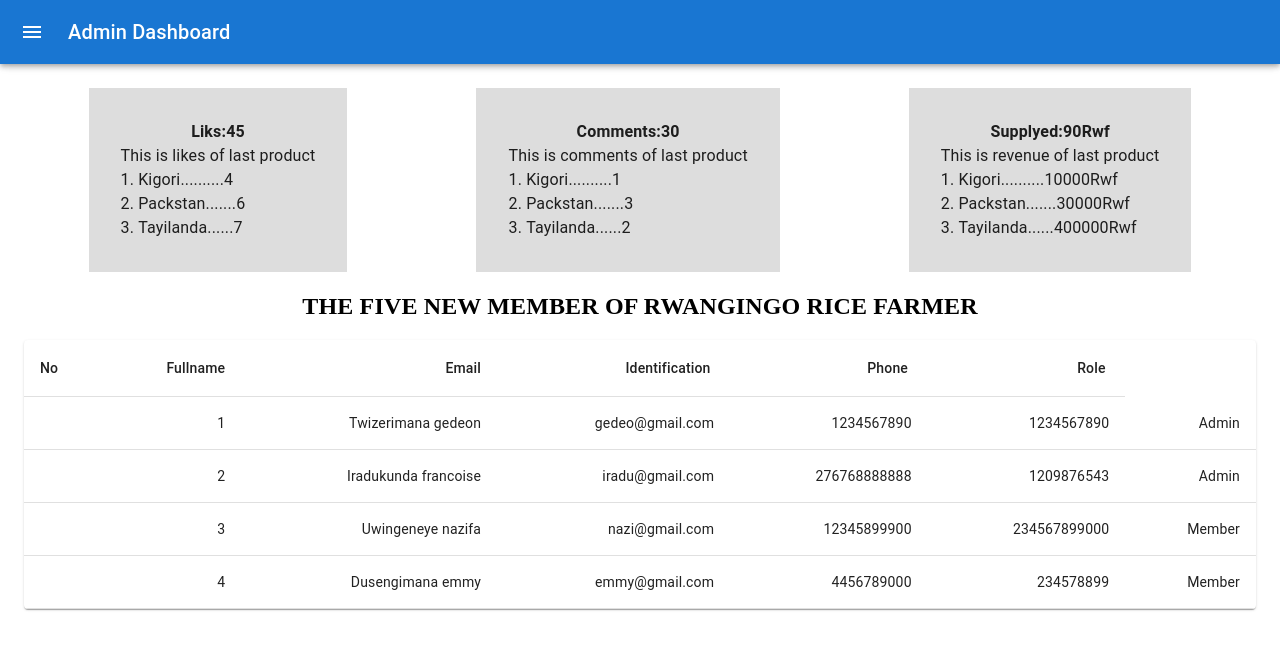
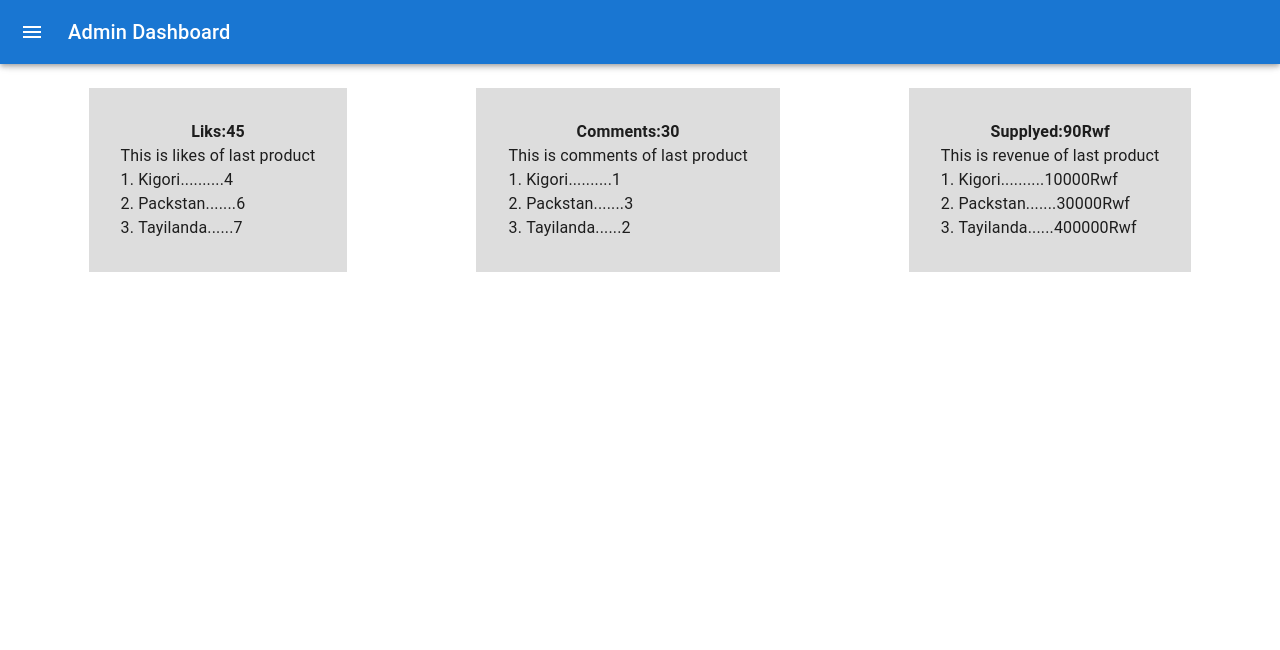
Before and after one commit to KAYITARES/ricer-farmer-fn, a React (Create React App) app in the folder farmer/: page /dashboard in a window 1280 px wide. Shown: the top 650 px of the page. Built offline with nearby package versions, Linux system fonts and the light colour scheme.

Commit message:
dashboard

```diff
--- a/farmer/src/pages/admindashbo.jsx
+++ b/farmer/src/pages/admindashbo.jsx
@@ -20,27 +20,9 @@ import InboxIcon from '@mui/icons-material/MoveToInbox';
 import MailIcon from '@mui/icons-material/Mail';
 import Logo from "../assets/logo.jpeg"
 
-import Table from '@mui/material/Table';
-import TableBody from '@mui/material/TableBody';
-import TableCell from '@mui/material/TableCell';
-import TableContainer from '@mui/material/TableContainer';
-import TableHead from '@mui/material/TableHead';
-import TableRow from '@mui/material/TableRow';
-import Paper from '@mui/material/Paper';
 
 
 
-function createData(No: number,Fullname: string,Email:string,Identification: number,Phone: number,Role: string,
-) {
-  return { No, Fullname,Email, Identification, Phone, Role, };
-}
-
-const rows = [
-  createData(1, "Twizerimana gedeon", "gedeo@gmail.com", 1234567890, 1234567890,"Admin"),
-  createData(2, "Iradukunda francoise", "iradu@gmail.com", 276768888888, 1209876543,"Admin"),
-  createData(3, "Uwingeneye nazifa", "nazi@gmail.com", 12345899900, 234567899000,"Member"),
-  createData(4, "Dusengimana emmy", "emmy@gmail.com", 4456789000, 234578899,"Member"),
-]
 
 const drawerWidth = 240;
 const Main = styled('main', { shouldForwardProp: (prop) => prop !== 'open' })(
@@ -200,42 +182,7 @@ export default function Dashboard() {
               </div>
           </div>
         <Typography paragraph>
-            <div className="member">
-              <h1 style={{color:"black"}}>The five new member of Rwangingo rice farmer</h1>
-              <TableContainer component={Paper}>
-      <Table sx={{ minWidth: 650 }} aria-label="simple table">
-        <TableHead>
-          <TableRow>
-            <TableCell >No</TableCell>
-            <TableCell align="right">Fullname</TableCell>
-            <TableCell align="right">Email</TableCell>
-            <TableCell align="right">Identification&nbsp;</TableCell>
-            <TableCell align="right">Phone&nbsp;</TableCell>
-            <TableCell align="right">Role&nbsp;</TableCell>
 
-          </TableRow>
-        </TableHead>
-        <TableBody>
-          {rows.map((row) => (
-            <TableRow
-              key={row.name}
-              six={{ '&:last-child td, &:last-child th': { border:0 } }}
-            >
-              <TableCell component="th" scope="row">
-                {row.name}
-              </TableCell>
-              <TableCell align="right">{row.No}</TableCell>
-              <TableCell align="right">{row.Fullname}</TableCell>
-              <TableCell align="right">{row.Email}</TableCell>
-              <TableCell align="right">{row.Identification}</TableCell>
-              <TableCell align="right">{row.Phone}</TableCell>
-              <TableCell align="right">{row.Role}</TableCell>
-            </TableRow>
-          ))}
-        </TableBody>
-      </Table>
-    </TableContainer>
-            </div>
         </Typography>
       </Main>
     </Box>
```
